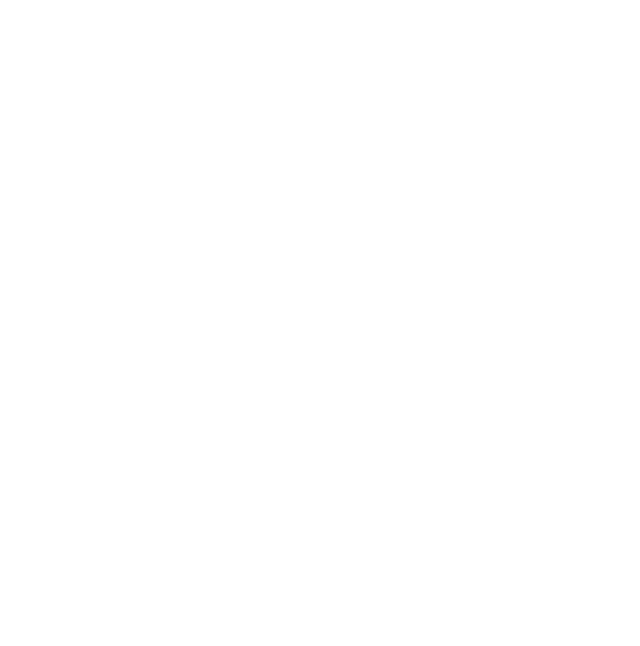
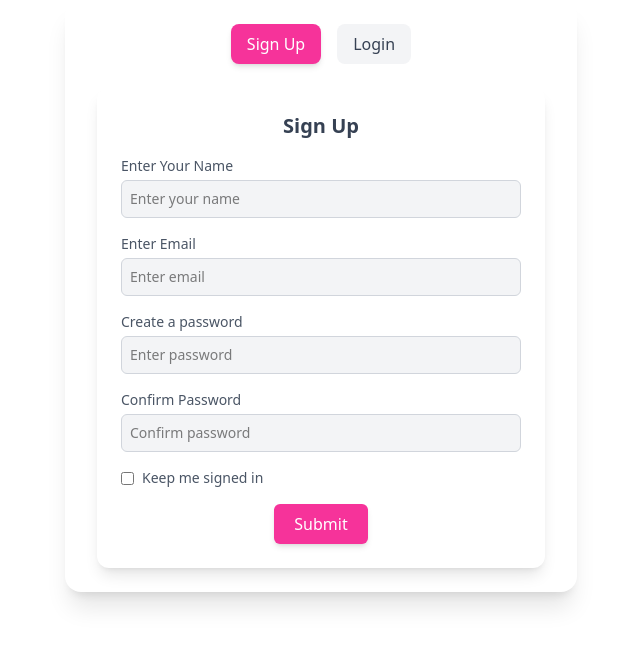
Before and after one commit to rojinraj641/drawings, a React (Vite) app in the folder frontend/: page /signup in a window 1280 px wide. Before the commit this address had no page. Shown: the top 646 px of the page, without its empty margins (319-959 px from the left). Built offline with nearby package versions, Linux system fonts and the light colour scheme.

Commit message:
Signup and Login Page added

```diff
--- a/frontend/src/App.jsx
+++ b/frontend/src/App.jsx
@@ -1,11 +1,15 @@
 import { Routes, Route } from "react-router-dom"
 import Dashboard from "./Pages/Dashboard"
+import Signup from "./Pages/Signup"
+import Landing from "./Pages/Landing"
 
 function App() {
   return (
     <div>
       <Routes>
-        <Route path="/" element={<Dashboard/>} />
+        <Route path="/" element={<Landing />} />
+        <Route path="/signup" element={<Signup />} />
+        <Route path="/dashboard" element={<Dashboard/>} />
       </Routes>
     </div>
   )
--- /dev/null
+++ b/frontend/src/Components/LoginForm.jsx
@@ -0,0 +1,38 @@
+const LoginForm = () => {
+  return (
+    <form className="flex flex-col gap-5 pt-6 bg-white p-6 rounded-xl shadow-lg w-full max-w-md mx-auto">
+      <h2 className="text-xl font-semibold text-center text-gray-700">Login</h2>
+
+      <div className="flex flex-col">
+        <p className="text-sm mb-1 text-gray-600">Enter Email</p>
+        <input
+          type="email"
+          placeholder="Enter email"
+          className="bg-gray-100 rounded-md p-2 text-sm border border-gray-300 focus:outline-none focus:ring-2 focus:ring-pink-500"
+        />
+      </div>
+
+      <div className="flex flex-col">
+        <p className="text-sm mb-1 text-gray-600">Enter Password</p>
+        <input
+          type="password"
+          placeholder="Enter password"
+          className="bg-gray-100 rounded-md p-2 text-sm border border-gray-300 focus:outline-none focus:ring-2 focus:ring-pink-500"
+        />
+      </div>
+
+      <div className="flex items-center gap-2">
+        <input type="checkbox" className="accent-pink-500" />
+        <label className="text-sm text-gray-600">Keep me signed in</label>
+      </div>
+
+      <div className="flex justify-center">
+        <button className="bg-pink-500 text-white font-medium px-5 py-2 rounded-md hover:bg-pink-600 transition duration-200 shadow-md">
+          Login
+        </button>
+      </div>
+    </form>
+  );
+};
+
+export default LoginForm;
--- /dev/null
+++ b/frontend/src/Components/SignupForm.jsx
@@ -0,0 +1,58 @@
+const SignupForm = () => {
+  return (
+    <form className="flex flex-col gap-4 pt-6 bg-white p-6 rounded-xl shadow-lg w-full max-w-md mx-auto">
+      <h2 className="text-xl font-semibold text-center text-gray-700">Sign Up</h2>
+
+      <div className="flex flex-col">
+        <p className="text-sm mb-1 text-gray-600">Enter Your Name</p>
+        <input
+          type="text"
+          placeholder="Enter your name"
+          className="bg-gray-100 rounded-md p-2 text-sm border border-gray-300 focus:outline-none focus:ring-2 focus:ring-pink-500"
+        />
+      </div>
+
+      <div className="flex flex-col">
+        <p className="text-sm mb-1 text-gray-600">Enter Email</p>
+        <input
+          type="email"
+          placeholder="Enter email"
+          className="bg-gray-100 rounded-md p-2 text-sm border border-gray-300 focus:outline-none focus:ring-2 focus:ring-pink-500"
+        />
+      </div>
+
+      <div className="flex flex-col">
+        <p className="text-sm mb-1 text-gray-600">Create a password</p>
+        <input
+          type="password"
+          placeholder="Enter password"
+          className="bg-gray-100 rounded-md p-2 text-sm border border-gray-300 focus:outline-none focus:ring-2 focus:ring-pink-500"
+        />
+      </div>
+
+      <div className="flex flex-col">
+        <p className="text-sm mb-1 text-gray-600">Confirm Password</p>
+        <input
+          type="password"
+          placeholder="Confirm password"
+          className="bg-gray-100 rounded-md p-2 text-sm border border-gray-300 focus:outline-none focus:ring-2 focus:ring-pink-500"
+        />
+      </div>
+
+      <div className="flex items-center gap-2">
+        <input type="checkbox" className="accent-pink-500" />
+        <label className="text-sm text-gray-600">Keep me signed in</label>
+      </div>
+
+      <div className="flex justify-center">
+        <button
+          className="bg-pink-500 text-white font-medium px-5 py-2 rounded-md hover:bg-pink-600 transition duration-200 shadow-md"
+        >
+          Submit
+        </button>
+      </div>
+    </form>
+  );
+};
+
+export default SignupForm;
--- /dev/null
+++ b/frontend/src/Pages/Landing.jsx
@@ -0,0 +1,9 @@
+import Signup from "./Signup"
+
+const Landing = ()=>{
+    return(
+        <h1>Hello World</h1>
+    )
+}
+
+export default Landing
--- /dev/null
+++ b/frontend/src/Pages/Signup.jsx
@@ -0,0 +1,42 @@
+import SignupForm from "../Components/SignupForm";
+import LoginForm from "../Components/LoginForm";
+import { useState } from "react";
+
+const Signup = () => {
+  const [isSigned, setIsSigned] = useState(false);
+
+  return (
+    <div className="flex flex-col items-center bg-white rounded-2xl shadow-xl p-6 w-full max-w-lg mx-auto">
+
+      <div className="flex w-full justify-center gap-4 mb-6">
+        <button
+          onClick={() => setIsSigned(false)}
+          className={`px-4 py-2 rounded-lg font-medium transition duration-200 ${
+            !isSigned
+              ? "bg-pink-500 text-white shadow-md"
+              : "bg-gray-100 text-gray-700 hover:bg-gray-200"
+          }`}
+        >
+          Sign Up
+        </button>
+        <button
+          onClick={() => setIsSigned(true)}
+          className={`px-4 py-2 rounded-lg font-medium transition duration-200 ${
+            isSigned
+              ? "bg-pink-500 text-white shadow-md"
+              : "bg-gray-100 text-gray-700 hover:bg-gray-200"
+          }`}
+        >
+          Login
+        </button>
+      </div>
+
+      <div className="w-full">
+        {!isSigned && <SignupForm />}
+        {isSigned && <LoginForm />}
+      </div>
+    </div>
+  );
+};
+
+export default Signup;
```
